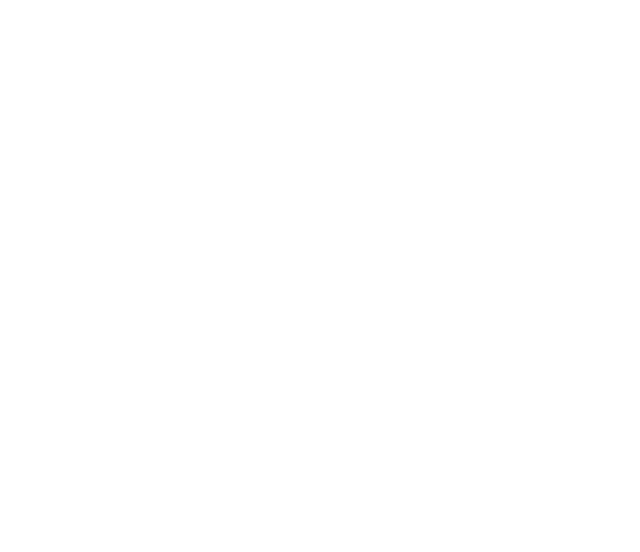
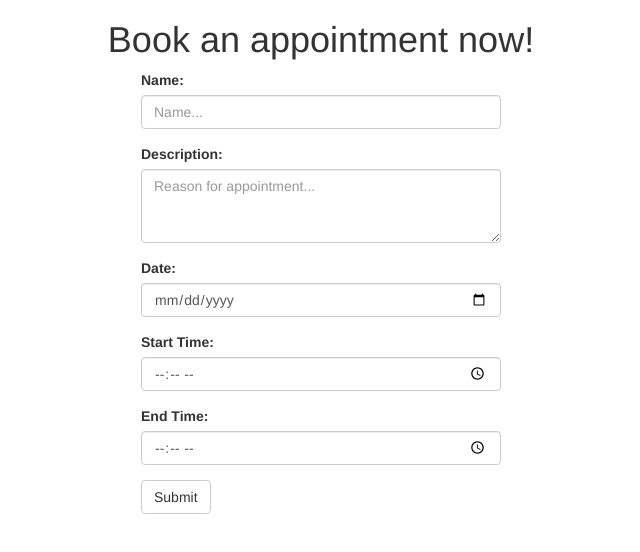
Before and after one commit to hannah-k/appointment-form, a plain HTML site: page index.html in a window 1280 px wide. Shown: the whole page, without its empty margins (319-959 px from the left). Drawn offline with Linux system fonts and the light colour scheme.

Commit message:
add form ui for name, description, date, start and end times

```diff
--- a/index.html
+++ b/index.html
@@ -9,6 +9,39 @@
     <script src="js/scripts.js"></script>
   </head>
   <body>
-
+    <div class="container">
+      <div class="row">
+        <div class="col-md-12 text-center">
+          <h1>Book an appointment now!</h1>
+        </div>
+      </div>
+      <div class="row">
+        <div class="col-md-4 col-md-offset-4">
+          <form id="appointment-form">
+            <div class="form-group">
+              <label for="name">Name:</label>
+              <input type="text" class="form-control" id="name" placeholder="Name...">
+            </div>
+            <div class="form-group">
+              <label for="description">Description:</label>
+              <textarea class="form-control" id="description" rows="3" placeholder="Reason for appointment..." form="appointment-form"></textarea>
+            </div>
+            <div class="form-group">
+              <label for="exampleInputFile">Date:</label>
+              <input type="date" id="date" class="form-control">
+            </div>
+            <div class="form-group">
+              <label for="name">Start Time:</label>
+              <input type="time" class="form-control" id="start-time">
+            </div>
+            <div class="form-group">
+              <label for="name">End Time:</label>
+              <input type="time" class="form-control" id="end-time">
+            </div>
+            <button type="submit" class="btn btn-default">Submit</button>
+          </form>
+        </div>
+      </div>
+    </div>
   </body>
 </html>
```
